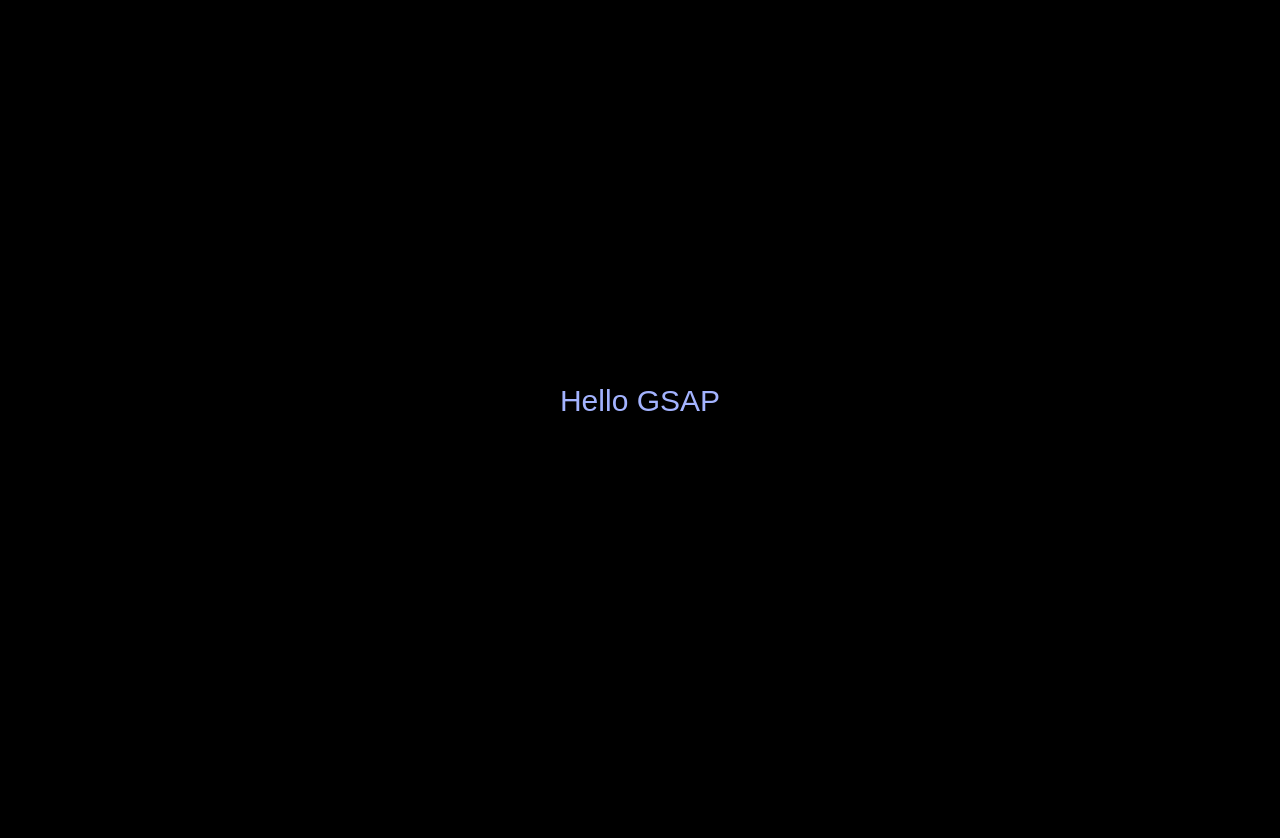
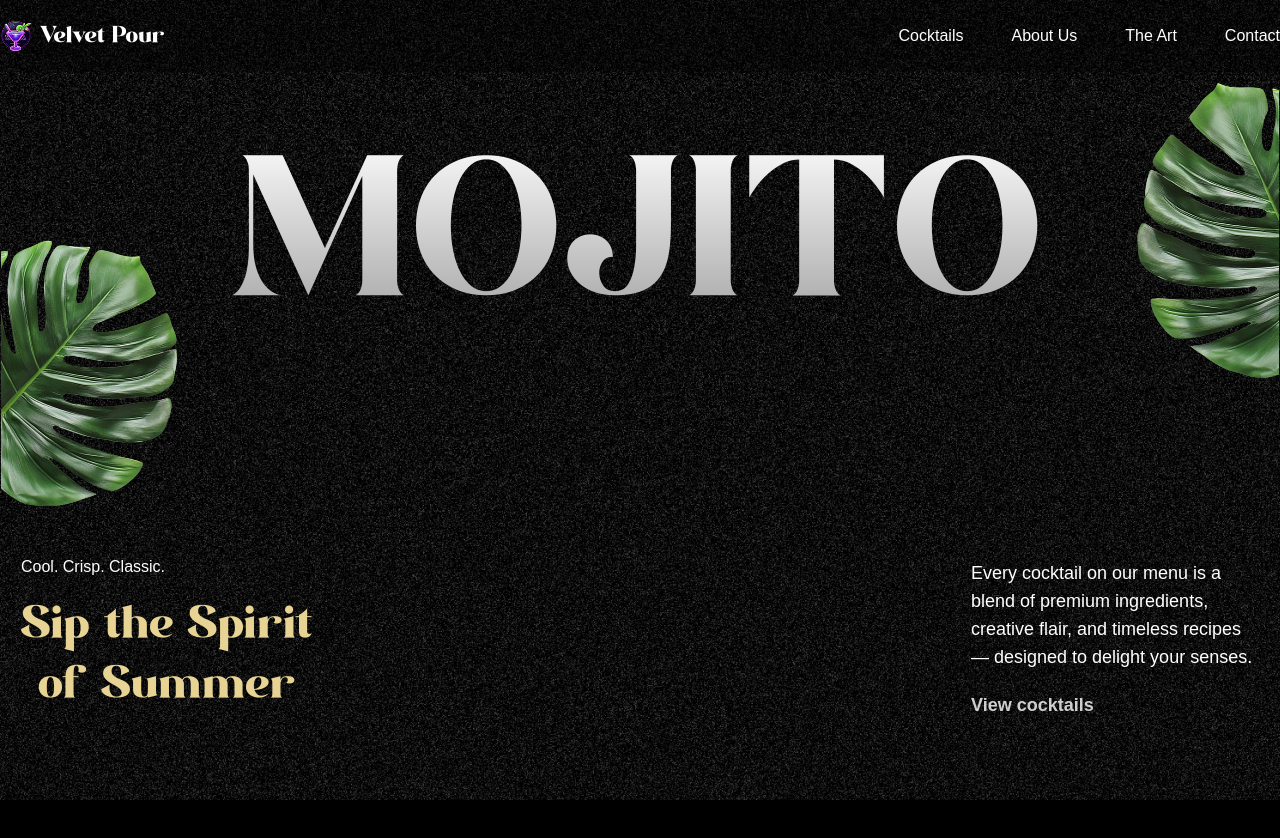
Before and after one commit to srikanthdevabattula/mojito_cocktail, a React (Vite) app: page / in a window 1280 px wide. Shown: the top 838 px of the page. Before the commit the page ends 800 px from the top, so only its background shows below. Built offline with nearby package versions, Linux system fonts and the light colour scheme; a web font is replaced by a local one.

Commit message:
added navbar and hero

```diff
--- /dev/null
+++ b/constants/index.js
@@ -0,0 +1,183 @@
+const navLinks = [
+ {
+	id: "cocktails",
+	title: "Cocktails",
+ },
+ {
+	id: "about",
+	title: "About Us",
+ },
+ {
+	id: "work",
+	title: "The Art",
+ },
+ {
+	id: "contact",
+	title: "Contact",
+ },
+];
+
+const cocktailLists = [
+ {
+	name: "Chapel Hill Shiraz",
+	country: "AU",
+	detail: "Battle",
+	price: "$10",
+ },
+ {
+	name: "Caten Malbee",
+	country: "AU",
+	detail: "Battle",
+	price: "$49",
+ },
+ {
+	name: "Rhino Pale Ale",
+	country: "CA",
+	detail: "750 ml",
+	price: "$20",
+ },
+ {
+	name: "Irish Guinness",
+	country: "IE",
+	detail: "600 ml",
+	price: "$29",
+ },
+];
+
+const mockTailLists = [
+ {
+	name: "Tropical Bloom",
+	country: "US",
+	detail: "Battle",
+	price: "$10",
+ },
+ {
+	name: "Passionfruit Mint",
+	country: "US",
+	detail: "Battle",
+	price: "$49",
+ },
+ {
+	name: "Citrus Glow",
+	country: "CA",
+	detail: "750 ml",
+	price: "$20",
+ },
+ {
+	name: "Lavender Fizz",
+	country: "IE",
+	detail: "600 ml",
+	price: "$29",
+ },
+];
+
+const profileLists = [
+ {
+	imgPath: "/images/profile1.png",
+ },
+ {
+	imgPath: "/images/profile2.png",
+ },
+ {
+	imgPath: "/images/profile3.png",
+ },
+ {
+	imgPath: "/images/profile4.png",
+ },
+];
+
+const featureLists = [
+ "Perfectly balanced blends",
+ "Garnished to perfection",
+ "Ice-cold every time",
+ "Expertly shaken & stirred",
+];
+
+const goodLists = [
+ "Handpicked ingredients",
+ "Signature techniques",
+ "Bartending artistry in action",
+ "Freshly muddled flavors",
+];
+
+const storeInfo = {
+ heading: "Where to Find Us",
+ address: "456, Raq Blvd. #404, Los Angeles, CA 90210",
+ contact: {
+	phone: "(555) 987-6543",
+	email: "hello@jsmcocktail.com",
+ },
+};
+
+const openingHours = [
+ { day: "Mon–Thu", time: "11:00am – 12am" },
+ { day: "Fri", time: "11:00am – 2am" },
+ { day: "Sat", time: "9:00am – 2am" },
+ { day: "Sun", time: "9:00am – 1am" },
+];
+
+const socials = [
+ {
+	name: "Instagram",
+	icon: "/images/insta.png",
+	url: "#",
+ },
+ {
+	name: "X (Twitter)",
+	icon: "/images/x.png",
+	url: "#",
+ },
+ {
+	name: "Facebook",
+	icon: "/images/fb.png",
+	url: "#",
+ },
+];
+
+const allCocktails = [
+ {
+	id: 1,
+	name: "Classic Mojito",
+	image: "/images/drink1.png",
+	title: "Simple Ingredients, Bold Flavor",
+	description:
+	 "Made with tequila, lime juice, and orange liqueur, the Margarita is easy to make and full of character. Add a salted rim for the perfect drink on summer nights.",
+ },
+ {
+	id: 2,
+	name: "Raspberry Mojito",
+	image: "/images/drink2.png",
+	title: "A Zesty Classic That Never Fails",
+	description:
+	 "The Margarita is a classic that balances tangy lime, smooth tequila, and a touch of sweetness. Shaken, frozen, or on the rocks—it’s always crisp & refreshing.",
+ },
+ {
+	id: 3,
+	name: "Violet Breeze",
+	image: "/images/drink3.png",
+	title: "Simple Ingredients, Bold Flavor",
+	description:
+	 "Made with tequila, lime juice, and orange liqueur, the Margarita is easy to make and full of character. Add a salted rim for the perfect drink on summer nights.",
+ },
+ {
+	id: 4,
+	name: "Curacao Mojito",
+	image: "/images/drink4.png",
+	title: "Crafted With Care, Poured With Love",
+	description:
+	 "Each cocktail is made with fresh ingredients and a passion for perfecting every pour, whether you're celebrating or simply relaxing.",
+ },
+];
+
+export {
+ navLinks,
+ cocktailLists,
+ mockTailLists,
+ profileLists,
+ featureLists,
+ goodLists,
+ openingHours,
+ storeInfo,
+ socials,
+ allCocktails,
+};
--- a/index.html
+++ b/index.html
@@ -2,9 +2,9 @@
 <html lang="en">
   <head>
     <meta charset="UTF-8" />
-    <link rel="icon" type="image/svg+xml" href="/vite.svg" />
+    <link rel="icon" type="image/svg+xml" href="/images/logo.png" />
     <meta name="viewport" content="width=device-width, initial-scale=1.0" />
-    <title>mojito_cocktail</title>
+    <title>Velvet Pour</title>
   </head>
   <body>
     <div id="root"></div>
--- a/src/App.jsx
+++ b/src/App.jsx
@@ -1,5 +1,7 @@
 import gsap from "gsap";
 import { ScrollTrigger,SplitText } from "gsap/all";
+import Navbar from "./components/Navbar";
+import Hero from "./components/Hero";
 
 gsap.registerPlugin(ScrollTrigger,SplitText);
 
@@ -7,9 +9,12 @@
 
 
   return (
-    <div className="flex-center h-[100vh]">
-     <h1 className='text-[30px]  text-indigo-300'>Hello GSAP</h1>
-    </div>
+    <main>
+      <Navbar />
+      <Hero />
+      <div className="h-dvh bg-black"/>
+    </main>
+
   )
 }
 
--- /dev/null
+++ b/src/components/Hero.jsx
@@ -0,0 +1,87 @@
+import { useGSAP } from "@gsap/react";
+import gsap from "gsap";
+import { SplitText } from "gsap/all";
+import React from "react";
+
+const Hero = () => {
+  useGSAP(() => {
+    const heroSplit = new SplitText(".title", {
+      type: "chars, words",
+    });
+
+    const paragraphSplit = new SplitText(".subtitle", {
+      type: "lines",
+    });
+
+    heroSplit.chars.forEach((char)=>char.classList.add('text-gradient'))
+
+    gsap.from(heroSplit.chars,{
+        yPercent:100,
+        duration:1.8,
+        ease:'expo.out',
+        stagger:0.06
+    });
+
+    gsap.from(paragraphSplit.lines,{
+        opacity:0,
+        yPercent:100,
+        duration:1.8,
+        ease:'expo.out',
+        stagger:0.06,
+        delay:0.8,
+    })
+
+    gsap.timeline({
+        scrollTrigger:{
+            trigger:'#hero',
+            start:'top top',
+            end:'bottom top',
+            scrub: true
+        }
+    })
+    .to('.right-leaf',{y:200},0)
+    .to('.left-leaf',{y:-200},0)
+
+  }, []);
+  return (
+    <>
+      <section id="hero" className="noisy">
+        <h1 className="title"> MOJITO</h1>
+        <img
+          src="/images/hero-left-leaf.png"
+          alt="left-leaf"
+          className="left-leaf"
+        />
+
+        <img
+          src="/images/hero-right-leaf.png"
+          alt="right-leaf"
+          className="right-leaf"
+        />
+        <div className="body">
+          {/* <img src="/images/arrow.png" alt="arrow" className="arrow" /> */}
+
+          <div className="content">
+            <div className="space-y-5 hidden md:block">
+              <p>Cool. Crisp. Classic.</p>
+              <p className="subtitle">
+                Sip the Spirit <br /> of Summer
+              </p>
+            </div>
+
+            <div className="view-cocktails">
+              <p className="subtitle">
+                Every cocktail on our menu is a blend of premium ingredients,
+                creative flair, and timeless recipes — designed to delight your
+                senses.
+              </p>
+              <a href="#cocktails">View cocktails</a>
+            </div>
+          </div>
+        </div>
+      </section>
+    </>
+  );
+};
+
+export default Hero;
--- /dev/null
+++ b/src/components/Navbar.jsx
@@ -0,0 +1,42 @@
+import React from 'react'
+import { navLinks } from '../../constants'
+import { useGSAP } from '@gsap/react'
+import gsap from 'gsap'
+
+const Navbar = () => {
+    useGSAP(()=>{
+       const navTween = gsap.timeline({
+	 scrollTrigger: {
+		trigger: 'nav',
+		start: 'bottom top'
+	 }
+	});
+
+	navTween.fromTo('nav', { backgroundColor: 'transparent' }, {
+	 backgroundColor: '#00000050',
+	 backgroundFilter: 'blur(10px)',
+	 duration: 1,
+	 ease: 'power1.inOut'
+	});
+ })
+  return (
+    <nav>
+        <div>
+            <a href="#home" className="flex item-center gap-2">
+               <img src="/images/logo.png" alt="logo" />
+                <p>Velvet Pour</p>
+            </a>
+
+            <ul>
+                {navLinks.map((link)=>(
+                    <li key={link.id}>
+                        <a href={`#${link.id}`}>{link.title}</a>
+                    </li>
+                ))}
+            </ul>
+        </div>
+    </nav>
+  )
+}
+
+export default Navbar
```
Also changed, not shown: src/App.css (deleted).
